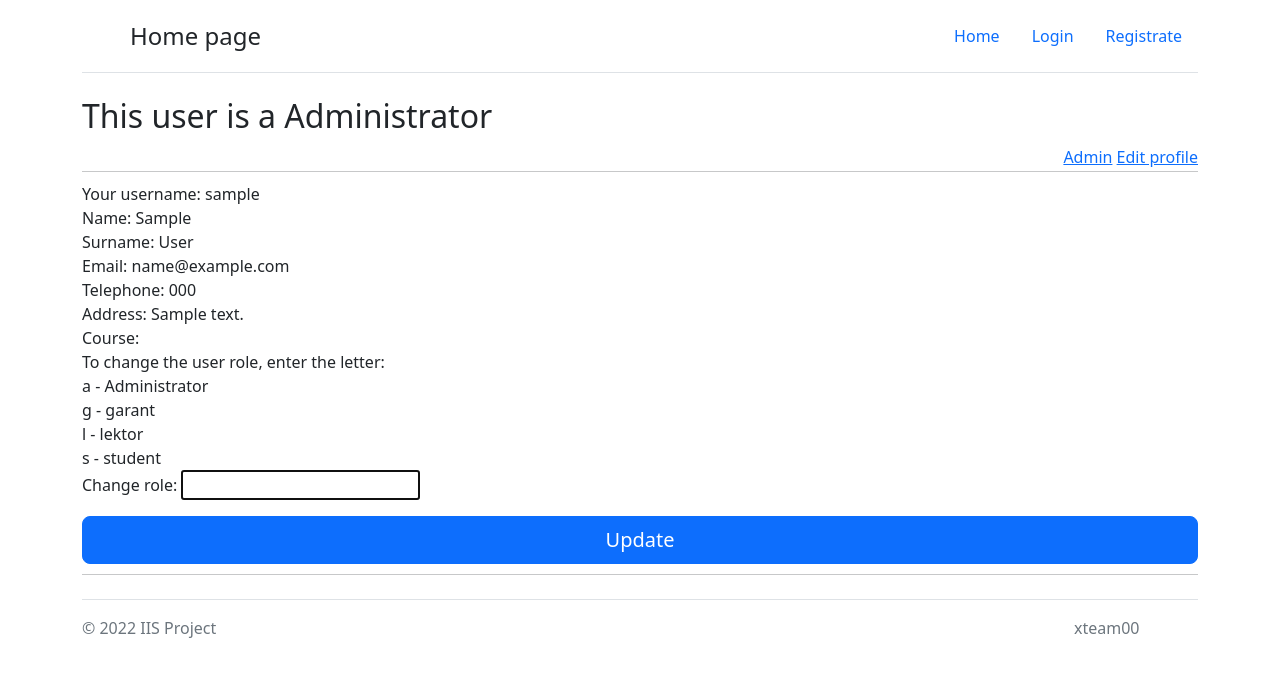
After one commit to Tricked111/Information-system-for-the-university, a Django app: page /user_update/1 in a window 1280 px wide. The commit adds this page. Shown: the top 677 px of the page. Run offline with Django 4.2, Linux system fonts and the light colour scheme; tables that the repository leaves empty hold one stand-in row (values such as "Sample post").

Commit message:
user update role

```diff
--- a/wis/main/forms.py
+++ b/wis/main/forms.py
@@ -40,3 +40,6 @@ class EditProfileForm(forms.Form):
     address = forms.CharField(max_length=30, required=False)
     email = forms.EmailField(max_length=254, required=False)
     telephone = forms.CharField(max_length=30, required=False)
+
+class UpdateUser(forms.Form):
+    role = forms.CharField(max_length=1, required=False)
--- /dev/null
+++ b/wis/main/templates/admin_user_update.html
@@ -0,0 +1,52 @@
+{% extends "base.html" %}
+
+{% block content %}
+<main class="container">
+    <h2 class="page-title">This user is a
+        {% if person.role == "a" %}
+        Administrator<br>
+        {% elif person.role == "g" %}
+        Garant<br>
+        {% elif person.role == "s" %}
+        Student<br>
+        {% else %}
+        Registered user<br>
+        {% endif %}</h2>
+    <div class="profile-window">
+            <div style="float: right; margin-top: 2px">
+                {% if person.role == "a" %}
+                <a href="/admin_view" class="hoverLink">Admin</a>
+                {% endif %}
+                <a class="hoverLink" href="profile_edit">Edit profile</a>
+            </div>
+            <br>
+            <hr style="margin: 4px 0 10px">
+            <div style="display:block">
+                Your username: {{ person.user }}<br>
+                Name: {{ person.firstname }}<br>
+                Surname: {{ person.surname }}<br>
+                Email: {{ person.email }}<br>
+                Telephone: {{ person.telephone }}<br>
+                Address: {{ person.address }}<br>
+                Course:
+            </div>
+            <form method="POST" action="{%url 'user_update' person.id_person %}">
+                {%csrf_token%}
+                <div class="form-floating">
+                  <p>
+                    To change the user role, enter the letter:<br>
+                    a - Administrator<br>
+                    g - garant<br>
+                    l - lektor<br>
+                    s - student<br>
+                    <label for="role">Change role:</label>
+                    <input type="text" name="role" maxlength="2" autofocus id="role">
+                  </p>
+                </div>
+                <button class="w-100 btn btn-lg btn-primary" type="submit">Update</button>
+            </form>
+            <hr style="margin: 10px 0 10px">
+        </div>
+</main>
+
+{% endblock %}
--- a/wis/main/urls.py
+++ b/wis/main/urls.py
@@ -17,4 +17,5 @@ urlpatterns = [
     path('profile_edit', views.profile_edit, name='profile_edit'),
     path('<int:id>', views.courses_view, name='courses-view'),
     path('admin_view', views.admin_view, name='admin_view'),
+    path('user_update/<int:id>', views.user_update, name='user_update'),
 ]
--- a/wis/main/views.py
+++ b/wis/main/views.py
@@ -166,12 +166,31 @@ def profile_view(request):
     return render(request, 'profile.html', context)
 
 
+def user_update(request, id):
+    person_instance = Person.objects.filter(id_person=id).first()
+    if request.method == 'POST':
+        person_instance = Person.objects.filter(id_person=id).first()
+
+        form = UpdateUser(request.POST or None)
+        if form.is_valid():
+            role = form.cleaned_data['role'] if form.cleaned_data['role'] != '' else person_instance.role
+            Person.objects.filter(id_person=person_instance.id_person).update(role=role)
+            person_instance = Person.objects.filter(id_person=id).first()
+            return redirect('/admin_view')
+    else:
+        form = UpdateUser()
+
+    context = {
+        'form' : form,
+        'person': person_instance,
+    }
+    return render(request, 'admin_user_update.html', context)
+
 @login_required
 def profile_edit(request):
     person_instance = Person.objects.filter(user=request.user).first()
     if request.method == 'POST':
         person_instance = Person.objects.filter(user=request.user).first()
-        user_instance = request.user
 
         form = EditProfileForm(request.POST or None)
 
```
Also changed, not shown: wis/main/templates/admin_view.html (+10 -3 lines).
